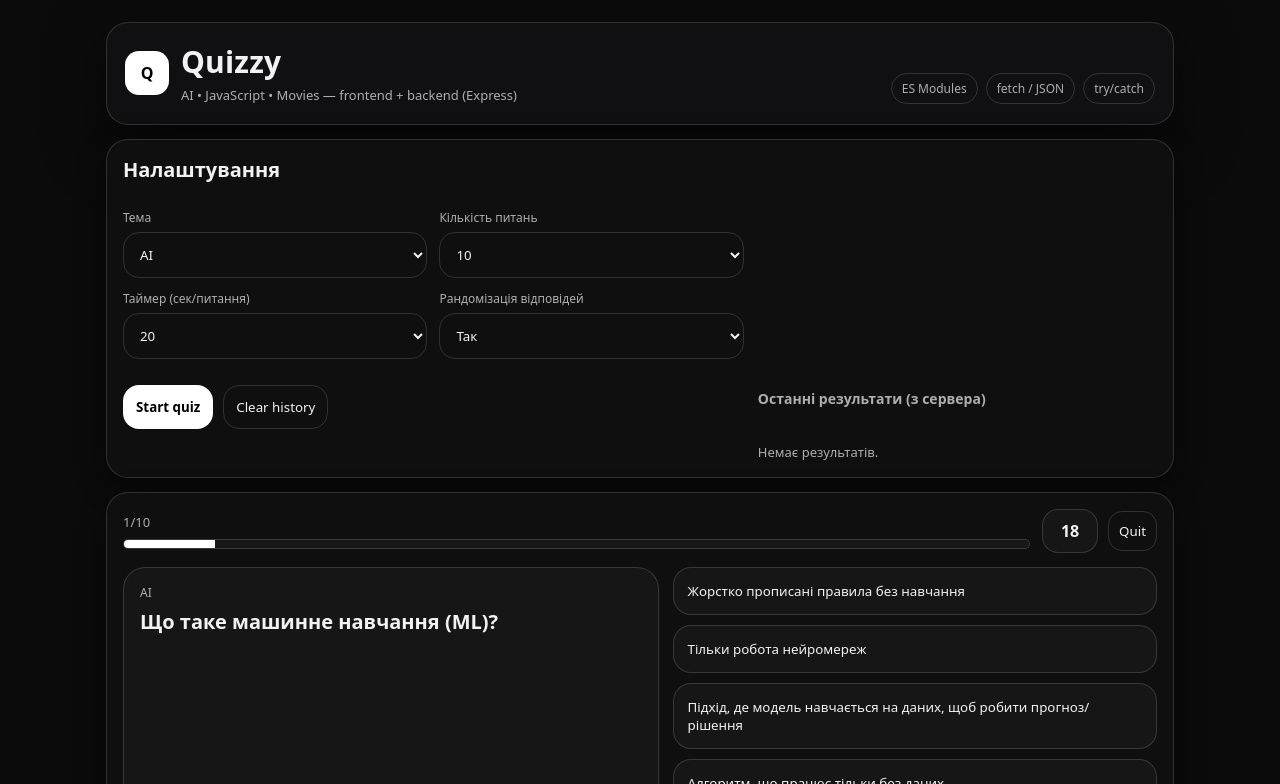
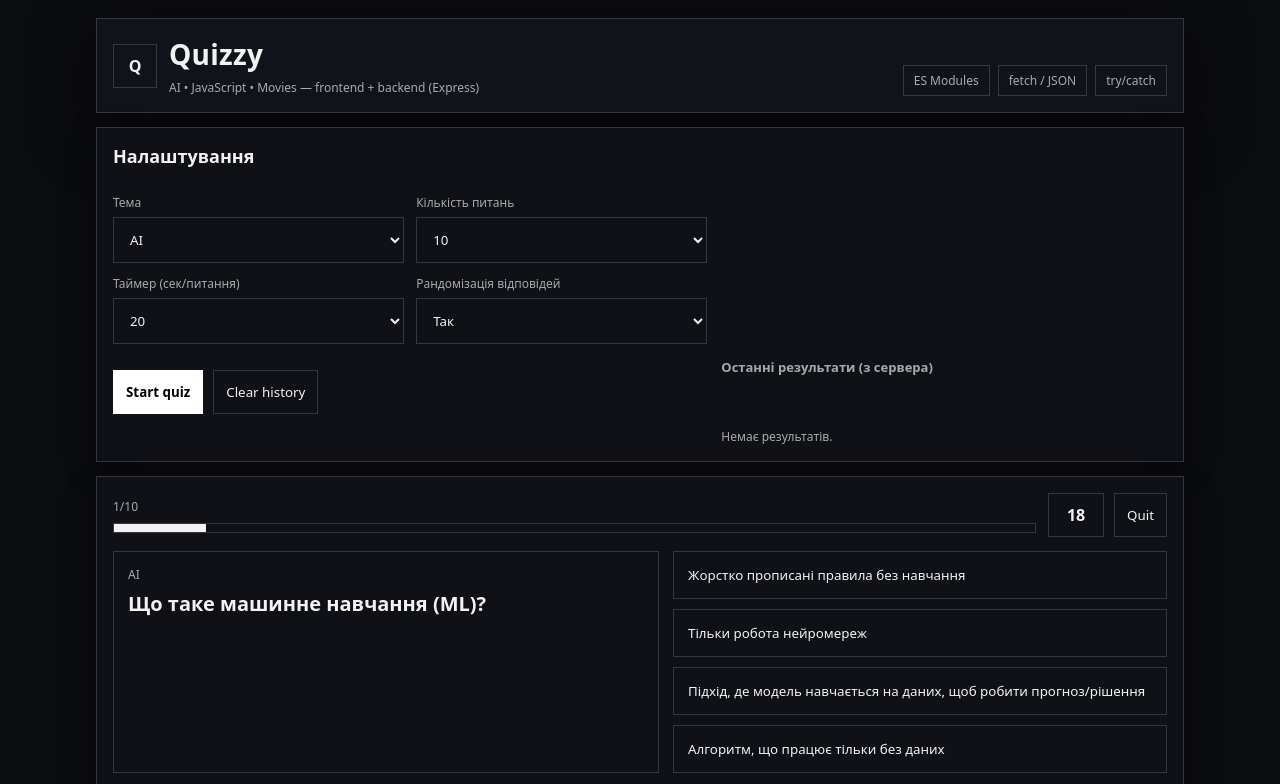
Before and after one commit to dvsqwx/Quizzy, a website with bundled scripts: page index.html in a window 1280 px wide. Both pictures are taken after a click on the button "Start quiz". Shown: the top 784 px of the page. Built offline with nearby package versions, Linux system fonts and the light colour scheme; files whose address does not match are found by name.

Commit message:
Update styles.css

```diff
--- a/styles.css
+++ b/styles.css
@@ -1,119 +1,195 @@
 :root{
-  --bg: #0b0b0c;
-  --panel: #101012;
-  --panel2:#0f0f10;
-  --stroke: rgba(255,255,255,.14);
-  --text: #f2f2f2;
-  --muted: rgba(242,242,242,.70);
-  --shadow: 0 18px 60px rgba(0,0,0,.55);
-  --shadow2: 0 10px 30px rgba(0,0,0,.45);
-  --good: rgba(90, 240, 170, .95);
-  --bad: rgba(255, 120, 120, .95);
+  --bg: #0b0c10;
+  --fg: #f2f2f2;
+  --muted: rgba(242,242,242,.68);
+  --panel: #11131a;
+  --panel2:#0f1117;
+  --border: rgba(255,255,255,.16);
+  --accent: #ffffff;
+  --accentFg:#000000;
+  --good: rgba(90, 240, 170, 1);
+  --bad: rgba(255, 120, 120, 1);
+  --shadow: 0 18px 60px rgba(0,0,0,.50);
+  --shadow2: 0 10px 28px rgba(0,0,0,.40);
+  --gap: 14px;
+  --pad: 16px;
+  --line: 1px;
+}
+[data-theme="light"]{
+  --bg: #f6f6f6;
+  --fg: #0f0f10;
+  --muted: rgba(15,15,16,.62);
+  --panel: #ffffff;
+  --panel2:#f3f3f3;
+  --border: rgba(15,15,16,.18);
+  --accent: #0f0f10;
+  --accentFg: #ffffff;
+  --shadow: 0 18px 60px rgba(0,0,0,.12);
+  --shadow2: 0 10px 28px rgba(0,0,0,.10);
 }
 *{ box-sizing:border-box; font-family: ui-sans-serif, system-ui, -apple-system, Segoe UI, Roboto, Arial, sans-serif; }
-body{ margin:0; background: var(--bg); color: var(--text); min-height:100vh; }
-.app{ max-width: 1100px; margin:0 auto; padding:22px 16px 44px; }
+body{
+  margin:0;
+  background: var(--bg);
+  color: var(--fg);
+  min-height:100vh;
+}
+a{ color: inherit; }
+.app{
+  max-width: 1120px;
+  margin: 0 auto;
+  padding: 18px 16px 40px;
+}
 .top{
-  display:flex; justify-content:space-between; align-items:flex-end; gap:16px;
-  padding:18px 18px 20px;
-  border-radius:22px;
-  border:1px solid var(--stroke);
+  display:flex;
+  justify-content:space-between;
+  align-items:flex-end;
+  gap: var(--gap);
+  border: var(--line) solid var(--border);
   background: var(--panel);
   box-shadow: var(--shadow);
+  padding: var(--pad);
 }
-.brand{ display:flex; align-items:center; gap:12px; }
+.brand{
+  display:flex;
+  align-items:center;
+  gap: 12px;
+}
 .logo{
-  width:44px; height:44px; border-radius:14px;
-  display:grid; place-items:center;
-  font-weight:900;
-  background:#fff; color:#000;
+  width: 44px;
+  height: 44px;
+  display:grid;
+  place-items:center;
+  font-weight: 900;
+  border: var(--line) solid var(--border);
+  background: transparent;
+  color: var(--fg);
 }
-h1{ margin:0; font-size:30px; letter-spacing:.2px; }
-.sub{ margin:4px 0 0; font-size:13px; color: var(--muted); }
-.chips{ display:flex; gap:8px; flex-wrap:wrap; justify-content:flex-end; }
+h1{
+  margin:0;
+  font-size: 28px;
+  letter-spacing: .3px;
+}
+.sub{
+  margin: 6px 0 0;
+  font-size: 12px;
+  color: var(--muted);
+}
+.meta{
+  display:flex;
+  align-items:flex-end;
+  gap: 12px;
+  flex-wrap: wrap;
+  justify-content:flex-end;
+}
+.chips{
+  display:flex;
+  gap: 8px;
+  flex-wrap: wrap;
+  justify-content:flex-end;
+}
 .chip{
-  font-size:12px; padding:6px 10px;
-  border-radius:999px;
-  border:1px solid var(--stroke);
+  font-size: 12px;
+  padding: 6px 10px;
+  border: var(--line) solid var(--border);
   background: transparent;
   color: var(--muted);
 }
+.themeSwitch{
+  display:flex;
+  border: var(--line) solid var(--border);
+  background: transparent;
+}
+.tbtn{
+  appearance:none;
+  border:0;
+  margin:0;
+  padding: 8px 10px;
+  background: transparent;
+  color: var(--muted);
+  cursor:pointer;
+}
+.tbtn.active{
+  background: var(--accent);
+  color: var(--accentFg);
+}
 .card{
-  margin-top:14px;
-  padding:16px;
-  border-radius:22px;
-  border:1px solid var(--stroke);
+  margin-top: var(--gap);
+  padding: var(--pad);
+  border: var(--line) solid var(--border);
   background: var(--panel2);
   box-shadow: var(--shadow2);
 }
 .screen{ display:none; }
 .screen.active{ display:block; }
-.title{ margin:0 0 12px; font-size:20px; }
-.subtitle{ margin:16px 0 8px; font-size:14px; color: var(--muted); }
+.title{ margin:0 0 12px; font-size: 18px; }
+.subtitle{ margin: 18px 0 8px; font-size: 13px; color: var(--muted); }
 #screenSetup{
   display:grid;
-  grid-template-columns: 1.4fr .9fr;
-  gap:14px;
+  grid-template-columns: 1.2fr .9fr;
+  gap: var(--gap);
   align-items:start;
 }
-#screenSetup > .title,
-#screenSetup > .grid,
-#screenSetup > .row{
-  grid-column: 1 / 2;
-}
-#screenSetup > .subtitle,
-#screenSetup > #history{
-  grid-column: 2 / 3;
-}
-@media (max-width: 900px){
+#screenSetup > .title{ grid-column: 1 / 3; }
+#screenSetup > .grid{ grid-column: 1 / 2; }
+#screenSetup > .row{ grid-column: 1 / 2; }
+#screenSetup > .subtitle{ grid-column: 2 / 3; margin-top: 0; }
+#screenSetup > #history{ grid-column: 2 / 3; }
+@media (max-width: 920px){
   #screenSetup{ grid-template-columns: 1fr; }
   #screenSetup > *{ grid-column:auto; }
 }
 .grid{
   display:grid;
-  grid-template-columns: repeat(2, minmax(0, 1fr));
-  gap:12px;
+  grid-template-columns: repeat(2, minmax(0,1fr));
+  gap: 12px;
 }
-@media (max-width: 520px){ .grid{ grid-template-columns: 1fr; } }
+@media (max-width: 520px){
+  .grid{ grid-template-columns: 1fr; }
+}
 .field{ display:flex; flex-direction:column; gap:6px; }
-.field span{ font-size:12px; color: var(--muted); }
+.field span{ font-size: 12px; color: var(--muted); }
 input, select, button{
-  padding:12px;
-  border-radius:16px;
-  border:1px solid var(--stroke);
+  padding: 12px;
+  border: var(--line) solid var(--border);
   background: transparent;
-  color: var(--text);
-  outline:none;
+  color: var(--fg);
+  outline: none;
 }
 input:focus, select:focus{
-  border-color: rgba(255,255,255,.45);
-  box-shadow: 0 0 0 4px rgba(255,255,255,.08);
+  border-color: var(--fg);
 }
-.row{ display:flex; gap:10px; align-items:center; flex-wrap:wrap; margin-top:12px; }
-.btn{ cursor:pointer; transition: transform .08s ease, background .2s ease, border-color .2s ease; user-select:none; }
+.row{
+  display:flex;
+  gap: 10px;
+  flex-wrap:wrap;
+  align-items:center;
+  margin-top: 12px;
+}
+.btn{
+  cursor:pointer;
+  transition: background .2s ease, color .2s ease, transform .08s ease;
+}
 .btn:active{ transform: translateY(1px); }
-.btn.small{ padding:10px 10px; border-radius:14px; }
 .btn.primary{
-  background:#fff;
-  color:#000;
-  font-weight:800;
-  border-color: rgba(255,255,255,.35);
+  background: var(--accent);
+  color: var(--accentFg);
+  font-weight: 800;
 }
-.btn.primary:hover{ background: rgba(255,255,255,.90); }
 .btn.ghost:hover{
-  background: rgba(255,255,255,.06);
-  border-color: rgba(255,255,255,.22);
+  background: color-mix(in srgb, var(--fg) 8%, transparent);
 }
-.history{ display:flex; flex-direction:column; gap:10px; }
+.history{ display:flex; flex-direction:column; gap: 10px; }
 .histItem{
-  padding:12px;
-  border-radius:18px;
-  border:1px solid var(--stroke);
-  background: rgba(255,255,255,.03);
-  display:flex; justify-content:space-between;
-  gap:10px; flex-wrap:wrap;
+  border: var(--line) solid var(--border);
+  background: transparent;
+  padding: 12px;
+  display:flex;
+  justify-content:space-between;
+  gap: 10px;
+  flex-wrap:wrap;
 }
-.kv{ color: var(--muted); font-size:13px; }
+.kv{ color: var(--muted); font-size: 12px; }
 #screenQuiz{
   display:grid;
   grid-template-columns: 1.05fr .95fr;
@@ -122,85 +198,120 @@ input:focus, select:focus{
     "q answers"
     "nav nav"
     "hint hint";
-  gap:14px;
+  gap: var(--gap);
 }
 #screenQuiz .quizTop{ grid-area: top; }
-#screenQuiz .qCard{ grid-area: q; margin-top:0; }
-#screenQuiz #answers{ grid-area: answers; margin-top:0; }
-#screenQuiz .row{ grid-area: nav; margin-top:0; }
+#screenQuiz .qCard{ grid-area: q; margin-top: 0; }
+#screenQuiz #answers{ grid-area: answers; margin-top: 0; }
+#screenQuiz .row{ grid-area: nav; margin-top: 0; }
 #screenQuiz #hint{ grid-area: hint; }
-@media (max-width: 900px){
+@media (max-width: 920px){
   #screenQuiz{
     grid-template-columns: 1fr;
     grid-template-areas: "top" "q" "answers" "nav" "hint";
   }
 }
-.quizTop{ display:flex; justify-content:space-between; align-items:center; gap:12px; }
+.quizTop{
+  display:flex;
+  justify-content:space-between;
+  align-items:center;
+  gap: 12px;
+}
 .progressWrap{ flex:1; }
-.progressText{ font-size:13px; color: var(--muted); margin-bottom:8px; }
+.progressText{ font-size: 12px; color: var(--muted); margin-bottom: 8px; }
 .progressBar{
-  height:10px;
-  border-radius:999px;
-  border:1px solid var(--stroke);
-  background: rgba(255,255,255,.04);
+  height: 10px;
+  border: var(--line) solid var(--border);
+  background: transparent;
   overflow:hidden;
 }
-.progressFill{ height:100%; width:0%; background:#fff; }
+.progressFill{
+  height:100%;
+  width:0%;
+  background: var(--fg);
+}
 .rightInfo{ display:flex; gap:10px; align-items:center; }
 .timer{
-  min-width:56px;
+  min-width: 56px;
   text-align:center;
-  padding:10px 10px;
-  border-radius:16px;
-  border:1px solid var(--stroke);
-  background: rgba(255,255,255,.03);
-  font-weight:900;
+  padding: 10px;
+  border: var(--line) solid var(--border);
+  background: transparent;
+  font-weight: 900;
 }
-.timer.danger{ border-color: rgba(255,120,120,.65); color: rgba(255,120,120,.95); }
+.timer.danger{
+  border-color: var(--bad);
+  color: var(--bad);
+}
 .hidden{ display:none; }
 .qCard{
-  padding:16px;
-  border-radius:22px;
-  border:1px solid var(--stroke);
-  background: rgba(255,255,255,.03);
+  border: var(--line) solid var(--border);
+  background: transparent;
+  padding: 14px;
 }
-.category{ font-size:12px; color: var(--muted); margin-bottom:8px; }
-.question{ margin:0; font-size:20px; line-height:1.25; }
-.answers{ display:grid; grid-template-columns: 1fr; gap:10px; }
+.category{
+  font-size: 12px;
+  color: var(--muted);
+  margin-bottom: 8px;
+}
+.question{
+  margin:0;
+  font-size: 20px;
+  line-height: 1.25;
+}
+.answers{
+  display:grid;
+  grid-template-columns: 1fr;
+  gap: 10px;
+}
 .answer{
   text-align:left;
-  padding:14px;
-  border-radius:18px;
-  border:1px solid var(--stroke);
-  background: rgba(255,255,255,.03);
+  padding: 14px;
+  border: var(--line) solid var(--border);
+  background: transparent;
   cursor:pointer;
-  transition: transform .12s ease, background .2s ease, border-color .2s ease;
+  transition: background .2s ease, transform .12s ease;
 }
 .answer:hover{
+  background: color-mix(in srgb, var(--fg) 8%, transparent);
   transform: translateY(-1px);
-  background: rgba(255,255,255,.06);
-  border-color: rgba(255,255,255,.22);
 }
-.answer.selected{ outline: 2px solid rgba(255,255,255,.35); }
-.answer.correct{ border-color: rgba(60,207,145,.55); background: rgba(60,207,145,.10); }
-.answer.wrong{ border-color: rgba(229,115,115,.55); background: rgba(229,115,115,.10); }
-.hint{ min-height:18px; color: var(--muted); font-size:13px; }
-.summary{ display:flex; gap:12px; flex-wrap:wrap; }
+.answer.selected{
+  outline: 2px solid color-mix(in srgb, var(--fg) 55%, transparent);
+  outline-offset: -2px;
+}
+.answer.correct{
+  border-color: var(--good);
+  background: color-mix(in srgb, var(--good) 14%, transparent);
+}
+.answer.wrong{
+  border-color: var(--bad);
+  background: color-mix(in srgb, var(--bad) 14%, transparent);
+}
+.hint{
+  min-height: 18px;
+  color: var(--muted);
+  font-size: 12px;
+}
+.summary{
+  display:flex;
+  gap: 12px;
+  flex-wrap: wrap;
+}
 .stat{
-  padding:12px;
-  border-radius:18px;
-  border:1px solid var(--stroke);
-  background: rgba(255,255,255,.03);
-  min-width: 140px;
+  border: var(--line) solid var(--border);
+  background: transparent;
+  padding: 12px;
+  min-width: 150px;
 }
-.stat b{ display:block; font-size:18px; }
+.stat b{ display:block; font-size: 18px; }
 .muted{ color: var(--muted); }
 .foot{
-  margin-top:14px;
+  margin-top: var(--gap);
   display:flex;
   justify-content:space-between;
-  gap:10px;
   flex-wrap:wrap;
-  font-size:12px;
+  gap: 10px;
+  font-size: 12px;
   color: var(--muted);
 }
```
